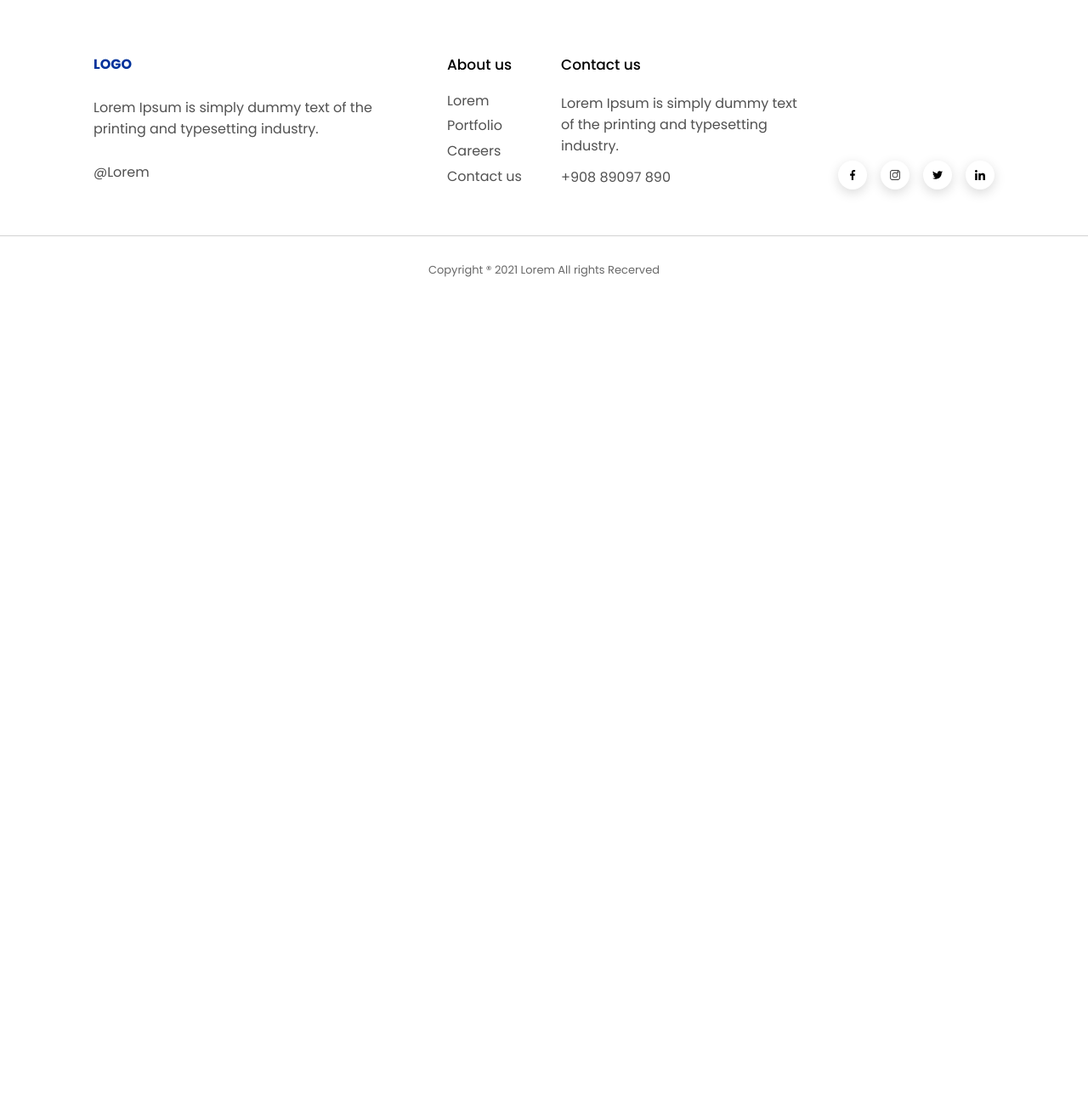
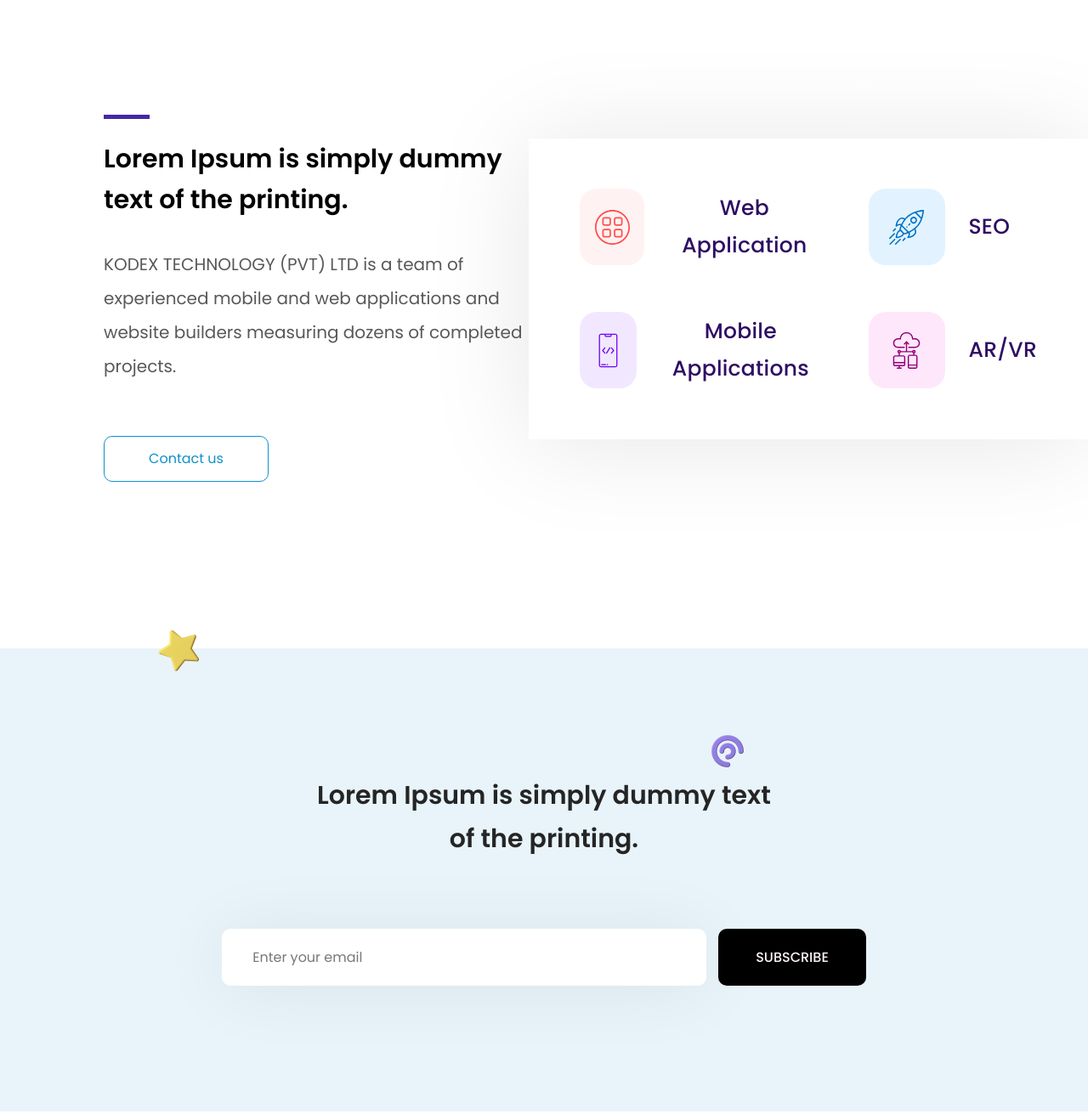
Before and after one commit to ayazayazov/Agency-Web, a plain HTML site: page assets/html/about-us.html in a window 1280 px wide. Shown: the part 1660-2971 px from the top of the page at 85% size. Before the commit the page ends 2018 px from the top, so only its background shows below. Drawn offline with Linux system fonts and the light colour scheme.

Commit message:
about-us page completed

```diff
--- a/assets/css/about-us.css
+++ b/assets/css/about-us.css
@@ -81,6 +81,7 @@
   gap: 48px;
   display: flex;
   flex-direction: column;
+  margin-bottom: 186px;
 }
 
 .lorem-text h2{
@@ -102,3 +103,196 @@
   font-weight: 400;
   line-height: 200%; /* 40px */
 }
+
+.lorem-section{
+  display: flex;
+  justify-content: space-between;
+  padding-left: 122px;
+  margin-bottom: 196px;
+}
+
+.rectangle{
+  position: absolute;
+  top: -28px;
+  width: 54px;
+  height: 5px;
+  background: #4628A4;
+}
+
+.lorem-section-l{
+  display: flex;
+  flex-direction: column;
+  gap: 62px;
+}
+
+.lorem-section-text{
+  width: 500px;
+  display: flex;
+  flex-direction: column;
+  gap: 32px;
+  position: relative;
+}
+
+.lorem-section-text h3{
+  color: #000;
+  font-family: Poppins;
+  font-size: 30px;
+  font-style: normal;
+  font-weight: 600;
+  line-height: 160%; /* 48px */
+}
+
+.lorem-section-text p{
+  color: #585858;
+  font-family: Poppins;
+  font-size: 20px;
+  font-style: normal;
+  font-weight: 400;
+  line-height: 200%; /* 40px */
+}
+
+.lorem-section-l button{
+  width: 194px;
+  padding: 10px 52px;
+  border-radius: 10px;
+  border: 1px solid #1090CB;
+  background: #FFF;
+  color: #1090CB;
+  font-family: Poppins;
+  font-size: 16px;
+  font-style: normal;
+  font-weight: 400;
+  line-height: 204.3%; /* 32.688px */
+}
+
+.lorem-section-r{
+  height: 354px;
+  display: flex;
+  align-items: center;
+  gap: 56px;
+  padding: 0 60px;
+  background: #FFF;
+  box-shadow: 0px 4px 124px 0px rgba(0, 0, 0, 0.10);
+}
+
+.card-l, .card-r{
+  display: flex;
+  flex-direction: column;
+  gap: 55px;
+}
+
+.lorem-card{
+  display: flex;
+  align-items: center;
+  gap: 28px;
+  color: #2E0D64;
+  text-align: center;
+  font-family: Poppins;
+  font-size: 25px;
+  font-style: normal;
+  font-weight: 500;
+  line-height: 177.9%; /* 44.475px */
+  letter-spacing: 0.25px;
+}
+
+.img-box1, .img-box2, .img-box3, .img-box4{
+  display: flex;
+  justify-content: center;
+  align-items: center;
+}
+
+.img-box1{
+  width: 90px;
+  height: 90px;
+  border-radius: 20px;
+  background: #FFF2F2;
+}
+
+.img-box2{
+  width: 90px;
+  height: 90px;
+  border-radius: 20px;
+  background: #E2F3FF;
+}
+
+.img-box3{
+  width: 90px;
+  height: 90px;
+  border-radius: 20px;
+  background: #F1E8FF;
+}
+
+.img-box4{
+  width: 90px;
+  height: 90px;
+  border-radius: 20px;
+  background: #FFE7FB;
+}
+
+.email-list{
+  display: flex;
+  flex-direction: column;
+  align-items: center;
+  gap: 80px;
+  padding: 148px 360px;
+  background: #E8F4FA;
+  position: relative;
+  margin-top: 86px;
+}
+
+.email-list p{
+  color: #252525;
+  text-align: center;
+  font-family: Poppins;
+  font-size: 30px;
+  font-style: normal;
+  font-weight: 600;
+  line-height: 170%; /* 51px */
+}
+
+.email-list form{
+  display: flex;
+  gap: 14px;
+}
+
+.email-list form input{
+  color: #787878;
+  font-family: Poppins;
+  font-size: 16px;
+  font-style: normal;
+  font-weight: 400;
+  line-height: 170%; /* 27.2px */
+  padding-left: 36px;
+  width: 532px;
+  border-radius: 10px;
+  background: #FFF;
+  border: none;
+  box-shadow: 0px 4px 84px 0px rgba(0, 0, 0, 0.07);
+}
+
+.email-list form button{
+  cursor: pointer;
+  padding: 20px 44px;
+  border: none;
+  border-radius: 10px;
+  background: #000;
+  color: #FFF4F4;
+  text-align: center;
+  font-family: Poppins;
+  font-size: 16px;
+  font-style: normal;
+  font-weight: 500;
+  line-height: 170%; /* 27.2px */
+}
+
+.star1{
+  top: -44px;
+  left: 167px;
+  position: absolute;
+}
+
+.email-list img:last-child{
+  top: 94px;
+  right: 397px;
+  position: absolute;
+}
--- a/assets/html/about-us.html
+++ b/assets/html/about-us.html
@@ -58,6 +58,60 @@
           applications for several top platforms, including Android & IOS.
         </p>
       </div>
+
+      <div class="lorem-section">
+        <div class="lorem-section-l">
+          <div class="lorem-section-text">
+            <span class="rectangle"></span>
+            <h3>Lorem Ipsum is simply dummy text of the printing.</h3>
+            <p>
+              KODEX TECHNOLOGY (PVT) LTD is a team of experienced mobile and web
+              applications and website builders measuring dozens of completed
+              projects.
+            </p>
+          </div>
+          <button>Contact us</button>
+        </div>
+
+        <div class="lorem-section-r">
+          <div class="card-l">
+            <div class="lorem-card">
+              <div class="img-box1"><img src="../icons/app.svg" alt="" /></div>
+              Web Application
+            </div>
+            <div class="lorem-card">
+              <div class="img-box3">
+                <img src="../icons/coding.svg" alt="" />
+              </div>
+              Mobile Applications
+            </div>
+          </div>
+          <div class="card-r">
+            <div class="lorem-card">
+              <div class="img-box2">
+                <img src="../icons/startup.svg" alt="" />
+              </div>
+              SEO
+            </div>
+            <div class="lorem-card">
+              <div class="img-box4">
+                <img src="../icons/cloud-computing.svg" alt="" />
+              </div>
+              AR/VR
+            </div>
+          </div>
+        </div>
+      </div>
+
+      <div class="email-list">
+        <p>Lorem Ipsum is simply dummy text of the printing.</p>
+        <form action="">
+          <input type="text" value="Enter your email" />
+          <button>SUBSCRIBE</button>
+        </form>
+        <img class="star1" src="../images/Star 1.png" alt="" />
+        <img src="../images/Pai Chart 1.png" alt="" />
+      </div>
     </main>
 
     <footer>
```
Also changed, not shown: assets/icons/app.svg (added), assets/icons/cloud-computing.svg (added), assets/icons/coding.svg (added), assets/icons/startup.svg (added).
